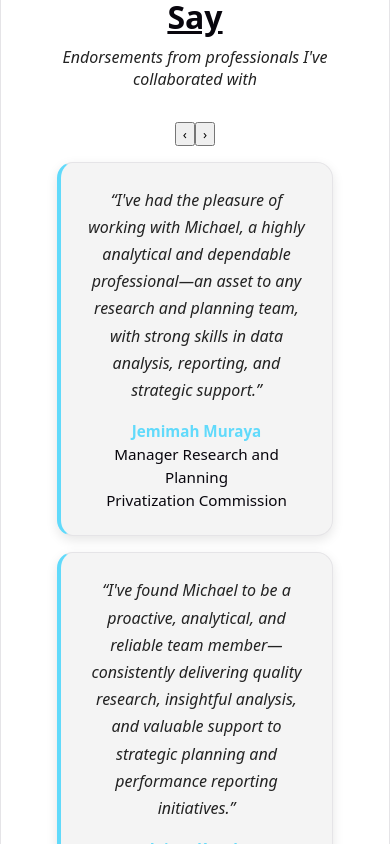
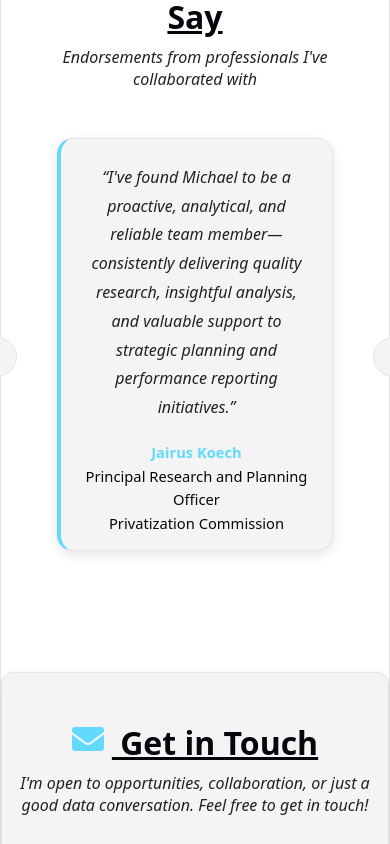
Before and after one commit to Michael-Nyawade/Michael-Nyawade.github.io, a React (Vite) app: page / in a window 390 px wide. Shown: the part 5480-6324 px from the top of the page. Built offline with nearby package versions, Linux system fonts and the light colour scheme.

Commit message:
Converted Testimonials section into responsive carousel with autoplay and navigation controls

```diff
--- a/src/styles.css
+++ b/src/styles.css
@@ -155,15 +155,36 @@ body::after {
   margin-top: 3rem;
 }
 
-.testimonial-grid {
-  display: grid;
-  grid-template-columns: repeat(auto-fit, minmax(260px, 1fr));
-  gap: 1.5rem;
+/* Horizontal scroll area */
+.testimonial-scroll {
+  display: flex;
+  gap: 0rem;
 
-  margin-top: 2rem;
+  overflow-x: auto;
+  scroll-behavior: smooth;
+
+  padding-bottom: 1rem;
+
+  scroll-snap-type: x mandatory;
+
+  -ms-overflow-style: none;
+  scrollbar-width: none;
 }
 
+.testimonial-scroll::-webkit-scrollbar {
+  display: none;
+}
+
+/* Each slide */
+.testimonial-slide {
+  flex: 0 0 calc(100% / 3);
+  scroll-snap-align: start;
+}
+
+/* Card */
 .testimonial-card {
+  height: 80%;
+
   background-color: var(--secondary-color);
 
   border: 1px solid var(--border-color);
@@ -184,27 +205,74 @@ body::after {
 .testimonial-card:hover {
   transform: translateY(-6px);
 
-  box-shadow: 0 8px 20px var(--shadow-color);
+  box-shadow: 0 10px 25px var(--shadow-color);
 
   border-left-color: var(--heading-color);
 }
 
+/* Quote text */
 .testimonial-card p {
   color: var(--text-color);
 
-  line-height: 1.7;
+  line-height: 1.8;
   font-style: italic;
 
-  margin-bottom: 1rem;
+  margin-bottom: 1.2rem;
 }
 
+/* Footer */
 .testimonial-card footer {
   color: var(--heading-color);
 
-  font-size: 0.95rem;
-  line-height: 1.5;
+  font-size: 0.92rem;
+  line-height: 1.6;
 }
 
 .testimonial-card strong {
   color: var(--accent-color);
 }
+
+/* Navigation buttons */
+.testimonial-nav-btn {
+  position: absolute;
+  top: 50%;
+  transform: translateY(-50%);
+
+  z-index: 10;
+
+  width: 40px;
+  height: 40px;
+
+  border-radius: 50%;
+
+  border: 1px solid var(--border-color);
+
+  background: var(--secondary-color);
+
+  color: var(--text-color);
+
+  cursor: pointer;
+
+  transition:
+    background-color 0.2s ease,
+    transform 0.2s ease;
+}
+
+.testimonial-nav-btn:hover {
+  transform: translateY(-50%) scale(1.08);
+}
+
+.testimonial-nav-btn.left {
+  left: -40px;
+}
+
+.testimonial-nav-btn.right {
+  right: -40px;
+}
+
+/* Mobile */
+@media (max-width: 900px) {
+  .testimonial-slide {
+    flex: 0 0 100%;
+  }
+}
```
